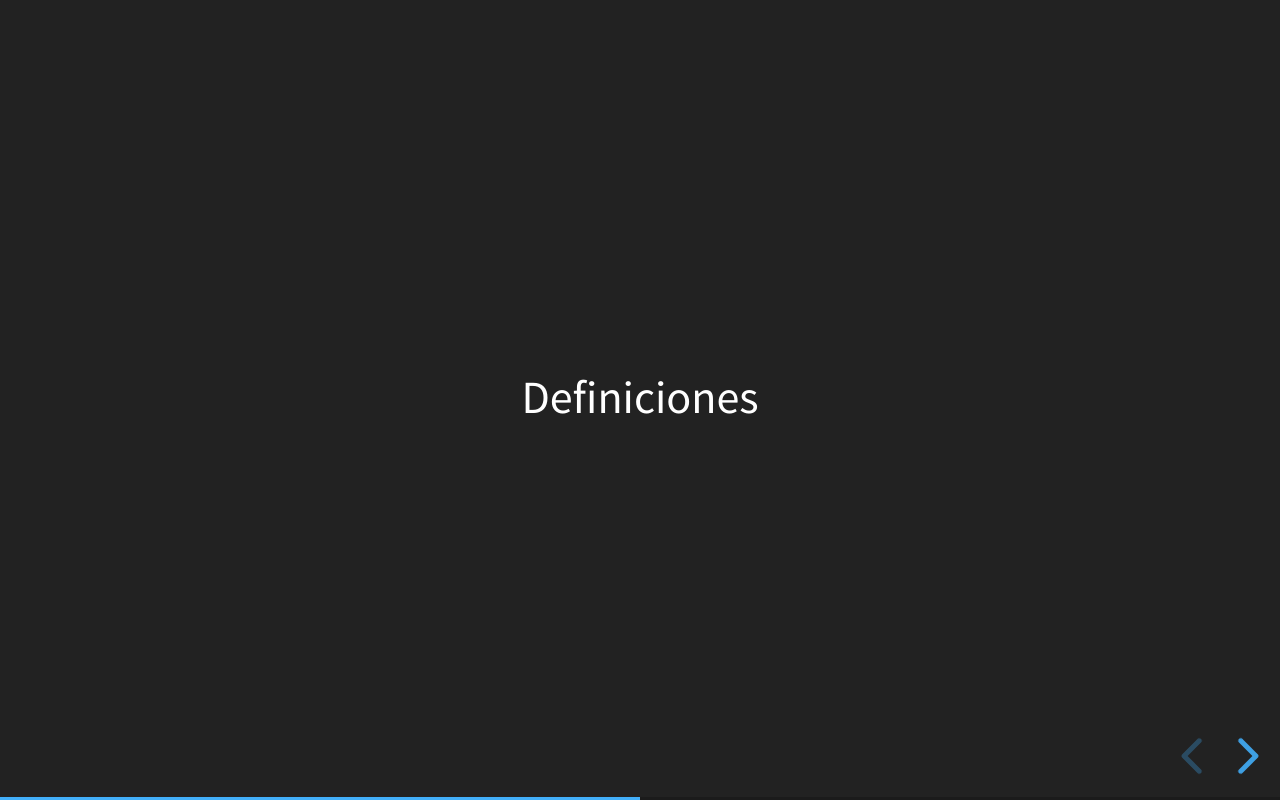
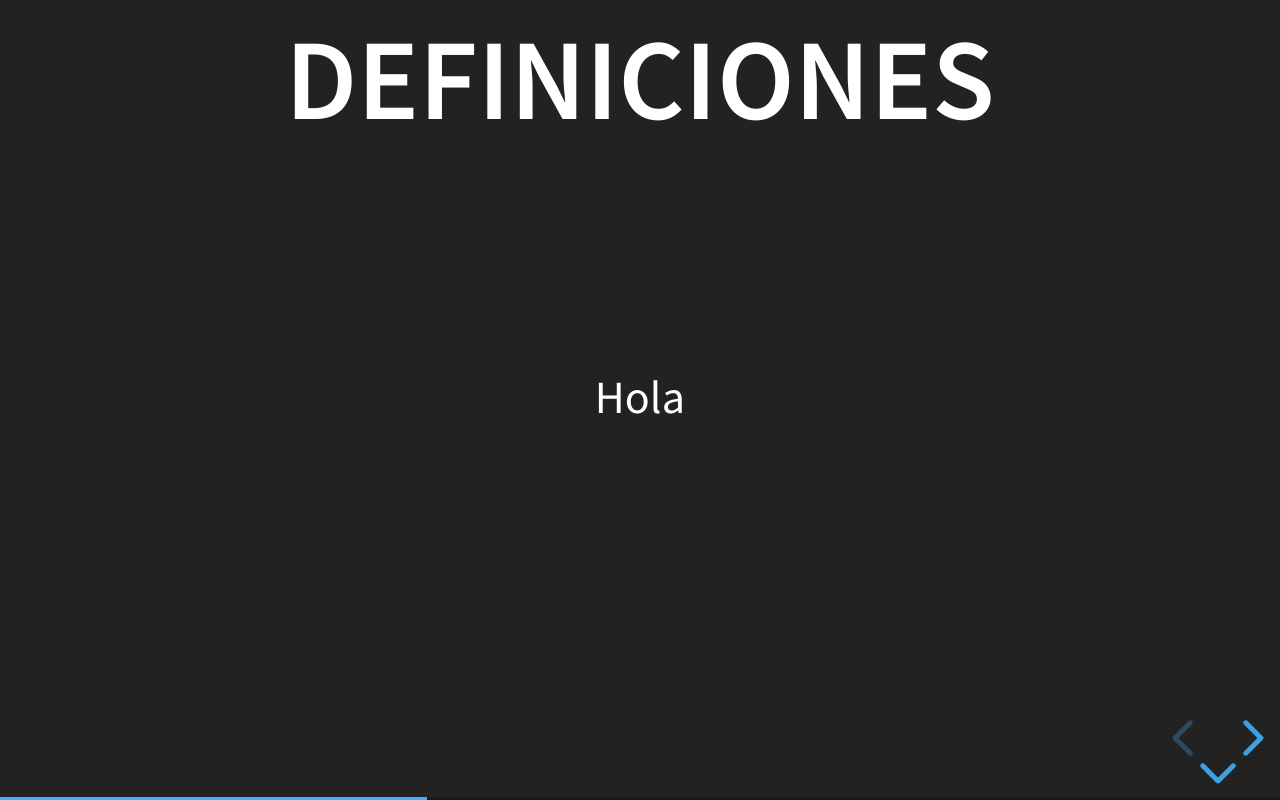
Before and after one commit to lorilla/Prueba0, a website: page index.html in a window 1280 px wide. Both pictures are taken after a click on the button "next slide". Drawn offline with Linux system fonts and the light colour scheme.

Commit message:
Update index.html

```diff
--- a/index.html
+++ b/index.html
@@ -27,7 +27,10 @@
 				<section data-background-color="#ABEBC6">Titulo
 					<p>Esto es una prueba</p>
 				</section>
-				<section>Definiciones
+				<section>
+					<h1>Definiciones</h1>
+					<section>Hola</section>
+					<section>Adios</section>
 				</section>
 				<section>Referencias
 				</section>
```
